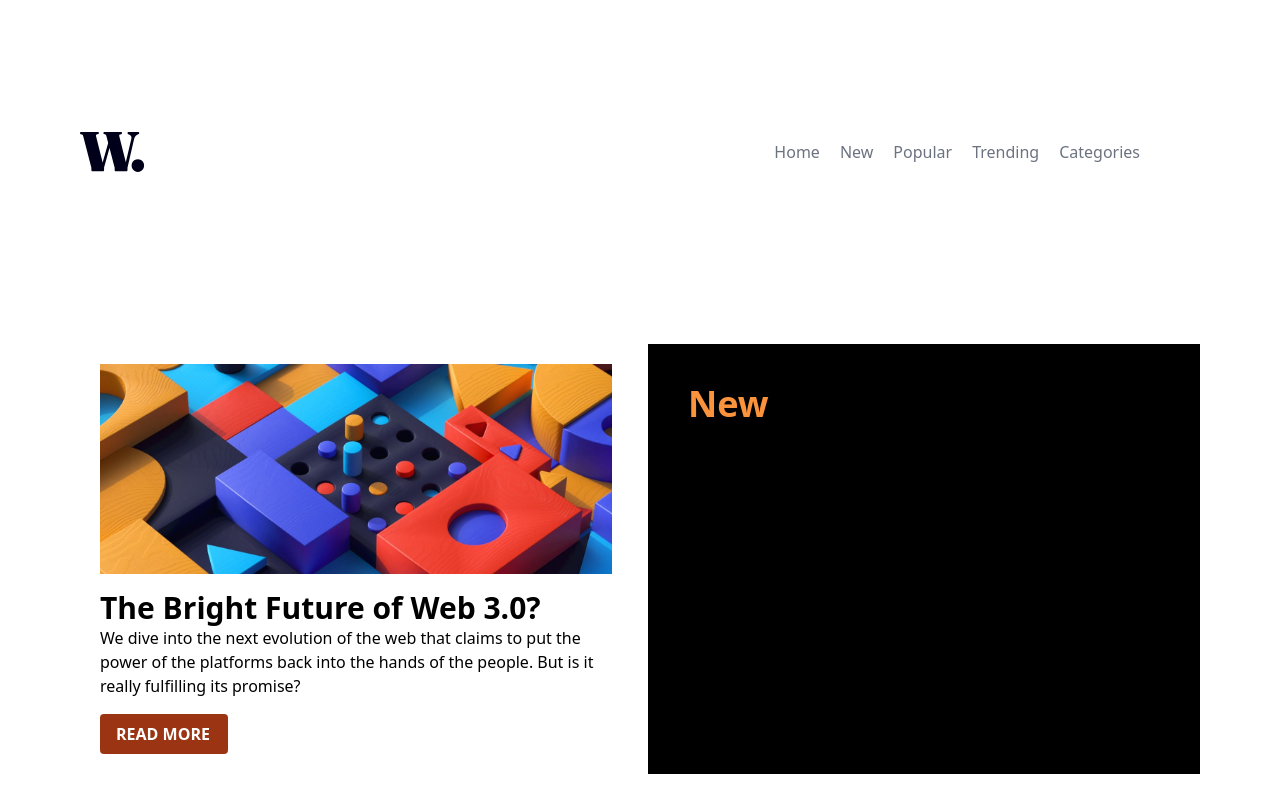
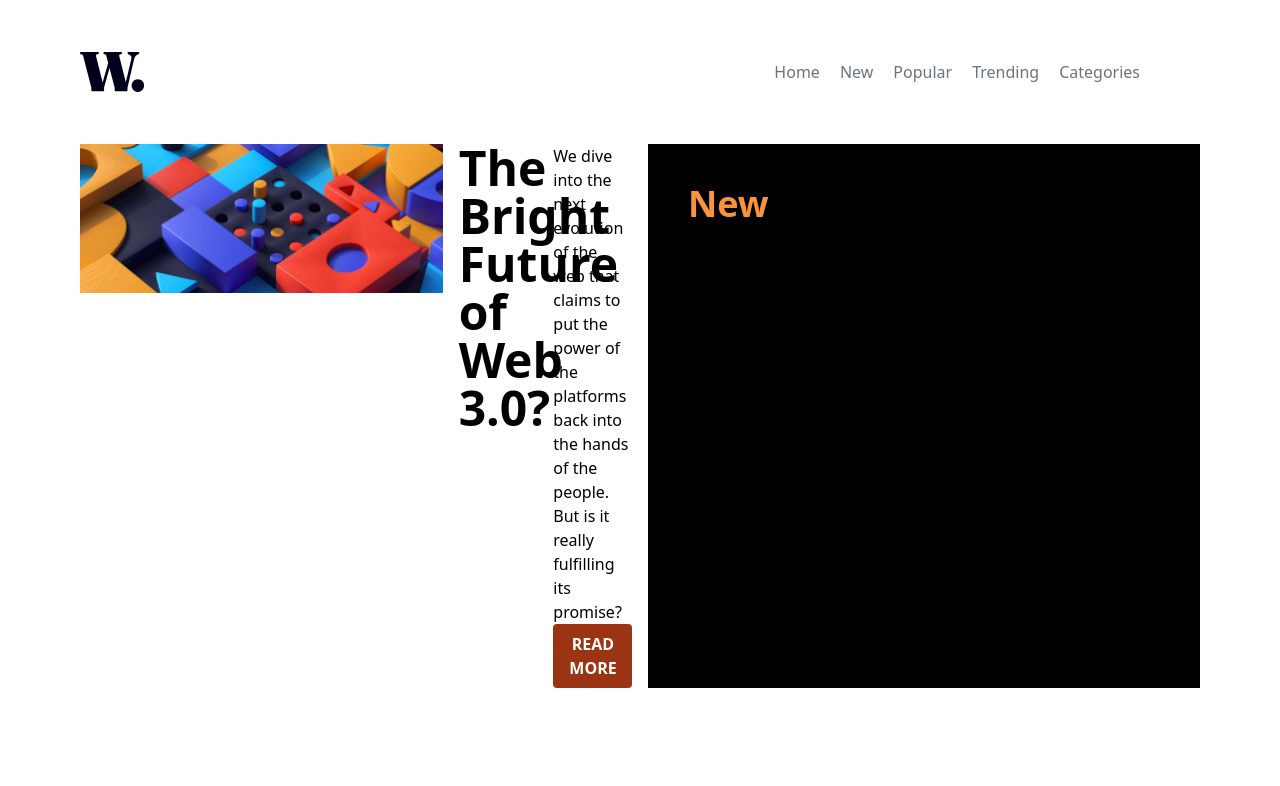
Before and after one commit to lavollmer/news-homepage, a React (Create React App) app: page / in a window 1280 px wide. Shown: the top 786 px of the page. Built offline with nearby package versions, Linux system fonts and the light colour scheme.

Commit message:
grid container on splash page - trying to redo

```diff
--- a/src/App.js
+++ b/src/App.js
@@ -8,11 +8,11 @@ import Countdown from "./components/Countdown"; // Import the Countdown componen
 function App() {
   return (
     <div>
-      <div className="flex flex-row p-20 justify-between items-center">
+      <div className="flex flex-row px-20 justify-between items-center">
           <Icon />
           <NavBar />
         </div>
-      <div className="grid grid-cols-1 md:grid-cols-2 gap-4 px-20 py-10">
+      <div className="grid grid-cols-1 md:grid-cols-2 gap-4 px-20">
         <SplashPage />
         <NewSection />
       </div>
--- a/src/components/Button.jsx
+++ b/src/components/Button.jsx
@@ -2,7 +2,7 @@ import React from 'react'
 
 const Button = () => {
   return (
-    <div className='bg-orange-800 hover:bg-orange-200 text-white font-bold py-2 px-4 rounded items-center w-1/4'>
+    <div className='bg-orange-800 hover:bg-orange-200 text-white font-bold py-2 px-4 rounded items-center p-5'>
       {/* Button HTML tag to create a button with the label of Read More */}
       <button>READ MORE</button>
     </div>
--- a/src/components/CardInfo.jsx
+++ b/src/components/CardInfo.jsx
@@ -1,12 +1,22 @@
-import React from 'react'
+import React from "react";
+import Button from "./Button"; // importing Button component
 
 const CardInfo = () => {
   return (
-    <div>
-        <h1 className='font-bold md:text-3xl'>The Bright Future of Web 3.0?</h1>
-        <p>We dive into the next evolution of the web that claims to put the power of the platforms back into the hands of the people. But is it really fulfilling its promise?</p>
+    <div className="grid grid-cols-1 md:grid-cols-2 gap-4">
+      <div>
+        <h1 className="font-bold md:text-5xl">The Bright Future of Web 3.0?</h1>
+      </div>
+      <div>
+        <p>
+          We dive into the next evolution of the web that claims to put the
+          power of the platforms back into the hands of the people. But is it
+          really fulfilling its promise?
+        </p>
+        <Button />
+      </div>
     </div>
-  )
-}
+  );
+};
 
-export default CardInfo
+export default CardInfo;
--- a/src/components/SplashPage.jsx
+++ b/src/components/SplashPage.jsx
@@ -1,15 +1,13 @@
 import React from 'react'
-import Button from "./Button"; // importing Button component
 import CardInfo from "./CardInfo"; // importing CardInfo component
 import SplashImageDesktop from "../assets/images/image-web-3-desktop.jpg"; // Importing image for desktop
 
 
 const SplashPage = () => {
   return (
-    <div className='grid grid-cols-2 md:grid-cols-1 gap-4 p-5'>
-        <img src={SplashImageDesktop} alt="Colorful blocks for splash page desktop" />
-        <CardInfo />
-        <Button />
+    <div className='grid grid-cols-3 gap-4'>
+        <img src={SplashImageDesktop} alt="Colorful blocks for splash page desktop" className='col-span-2' />
+        <CardInfo className="col-span-1"/>
     </div>
   )
 }
```
